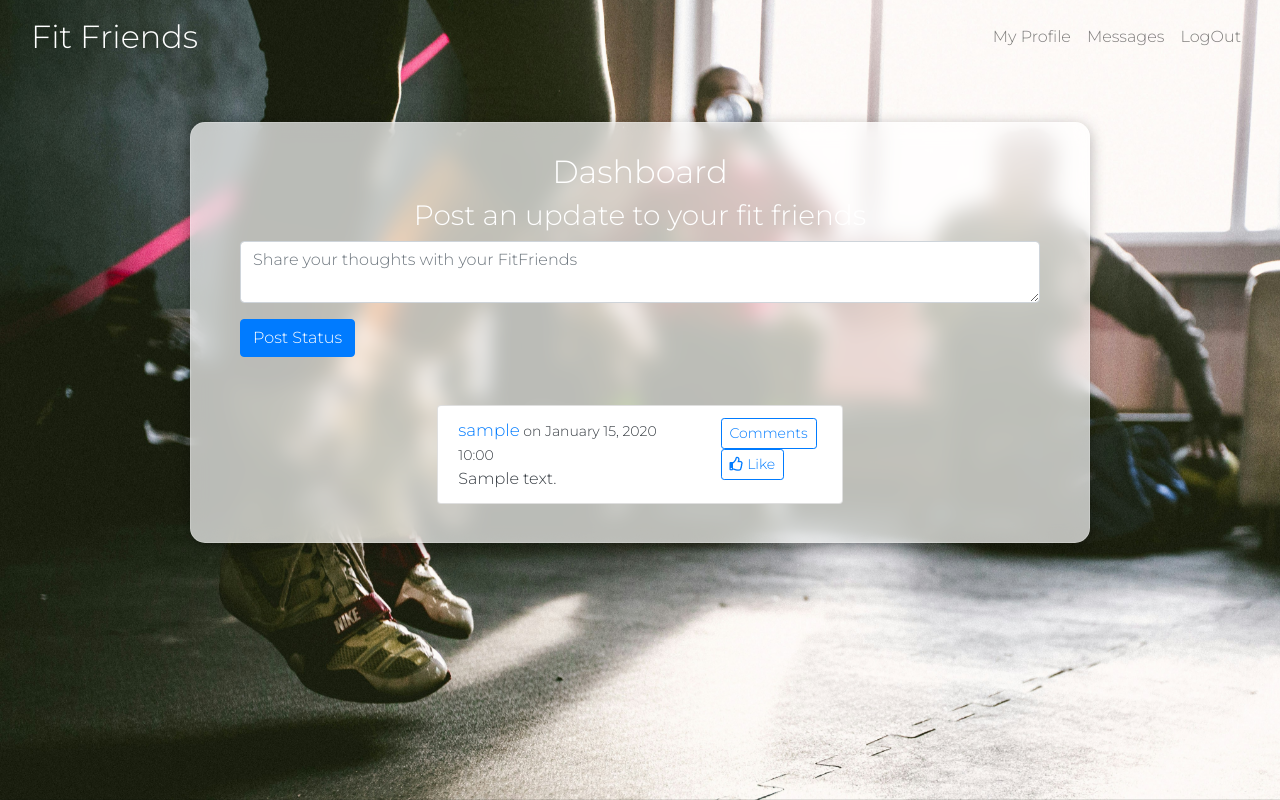
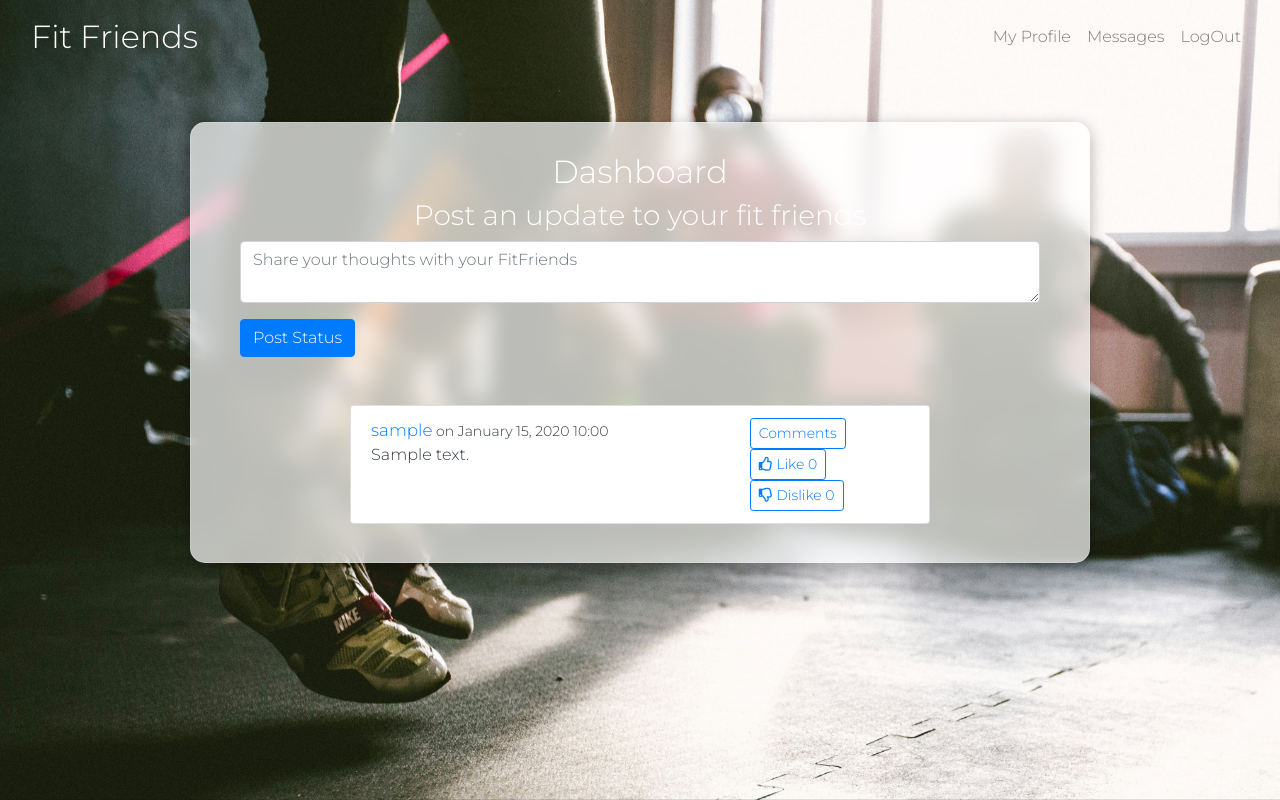
Before and after one commit to abikirkham/FitFriends, a Django app: page /dashboard/ in a window 1280 px wide. Run offline with Django 3.2, Linux system fonts and the light colour scheme; a user stored in the database is signed in; tables that the repository leaves empty hold one stand-in row (values such as "Sample post").

Commit message:
adjust like count eith js

```diff
--- a/social/forms.py
+++ b/social/forms.py
@@ -20,4 +20,4 @@ class UserUpdateForm(forms.ModelForm):
 class ProfileUpdateForm(forms.ModelForm):
     class Meta:
         model = Profile
-        fields = ['image', 'bio']
+        fields = ['bio']
--- a/social/templates/dashboard.html
+++ b/social/templates/dashboard.html
@@ -96,13 +96,15 @@
                         <div class="col-md-4">
                             <button type="button" class="btn btn-outline-primary btn-sm btn-custom" data-toggle="modal" data-target="#commentsModal">
                                 Comments
+                            <!-- Like button -->
+                             <button type="button" class="btn btn-outline-primary btn-sm btn-custom" id="likeButton">
+                                <i class="far fa-thumbs-up"></i> Like <span id="likeCount">0</span>
                             </button>
-                            <form method="post">
-                                {% csrf_token %}
-                                <input type="hidden" name="post_id" value="{{ post.id }}">
-                                <button type="submit" class="btn {% if request.user in post.likes.all %}btn-success{% else %}btn-outline-primary{% endif %} btn-sm" aria-label="{% if request.user in post.likes.all %}Unlike{% else %}Like{% endif %}">
-                                    <i class="far fa-thumbs-up"></i> {% if request.user in post.likes.all %}Unlike{% else %}Like{% endif %}
-                                </button>
+                            <!-- Dislike button -->
+                             <button type="button" class="btn btn-outline-primary btn-sm btn-custom" id="dislikeButton">
+                                <i class="far fa-thumbs-down"></i> Dislike <span id="dislikeCount">0</span>
+                            </button>
+
                             </form>
                         </div>
                     </div>
@@ -144,5 +146,30 @@
     <script src="https://cdn.jsdelivr.net/npm/jquery@3.5.1/dist/jquery.slim.min.js" integrity="sha384-DfXdz2htPH0lsSSs5nCTpuj/zy4C+OGpamoFVy38MVBnE+IbbVYUew+OrCXaRkfj" crossorigin="anonymous"></script>
     <script src="https://cdn.jsdelivr.net/npm/popper.js@1.16.1/dist/umd/popper.min.js" integrity="sha384-9/reFTGAW83EW2RDu2S0VKaIzap3H66lZH81PoYlFhbGU+6BZp6G7niu735Sk7lN" crossorigin="anonymous"></script>
     <script src="https://cdn.jsdelivr.net/npm/bootstrap@4.6.2/dist/js/bootstrap.min.js" integrity="sha384-+sLIOodYLS7CIrQpBjl+C7nPvqq+FbNUBDunl/OZv93DB7Ln/533i8e/mZXLi/P+" crossorigin="anonymous"></script>
-</body>
+    <script src="https://code.jquery.com/jquery-3.5.1.slim.min.js"></script>
+
+    <!-- Your custom script -->
+    <script>
+      // JavaScript for handling like and dislike functionality
+      var likeCount = 0;
+      var dislikeCount = 0;
+
+      // Function to update like count
+      function updateLikeCount() {
+        document.getElementById('likeCount').innerText = likeCount;
+      }
+
+      // Handle like button click
+      document.getElementById('likeButton').addEventListener('click', function() {
+        likeCount++;
+        updateLikeCount();
+      });
+
+      // Handle dislike button click
+      document.getElementById('dislikeButton').addEventListener('click', function() {
+        dislikeCount++;
+        document.getElementById('dislikeCount').innerText = dislikeCount;
+      });
+    </script>
+    </body>
 </html>
```
